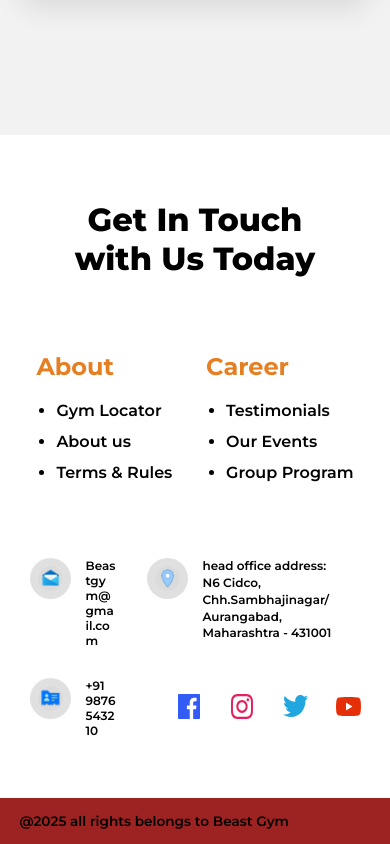
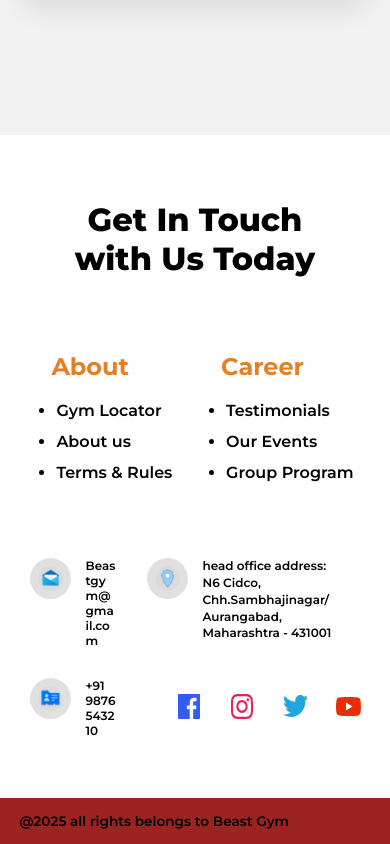
Before and after one commit to Swapnilp011/Gym-site, a React (Vite) app: page /plans in a window 390 px wide. Shown: the part 7429-8273 px from the top of the page. Built offline with nearby package versions, Linux system fonts and the light colour scheme.

Commit message:
change the hero section image text and image dimention in mobile view

```diff
--- a/src/pages/Homepage/Getintouchsection.css
+++ b/src/pages/Homepage/Getintouchsection.css
@@ -85,6 +85,7 @@
   font-weight: 700;
   color: #e67e22; /* Orange color */
   margin-bottom: 20px;
+  padding-left: 15px;
 }
 
 .footer-links {
--- a/src/pages/Homepage/Herosection.css
+++ b/src/pages/Homepage/Herosection.css
@@ -78,6 +78,7 @@
 @media (max-width: 768px) {
   .hero-title {
     font-size: 2.5rem; /* Smaller text for standard tablets */
+    padding-top: 684px;
   }
   .hero-container {
     padding-bottom: 50px;
```
Also changed, not shown: 1 other file (tests, documents, lock files or other folders).
